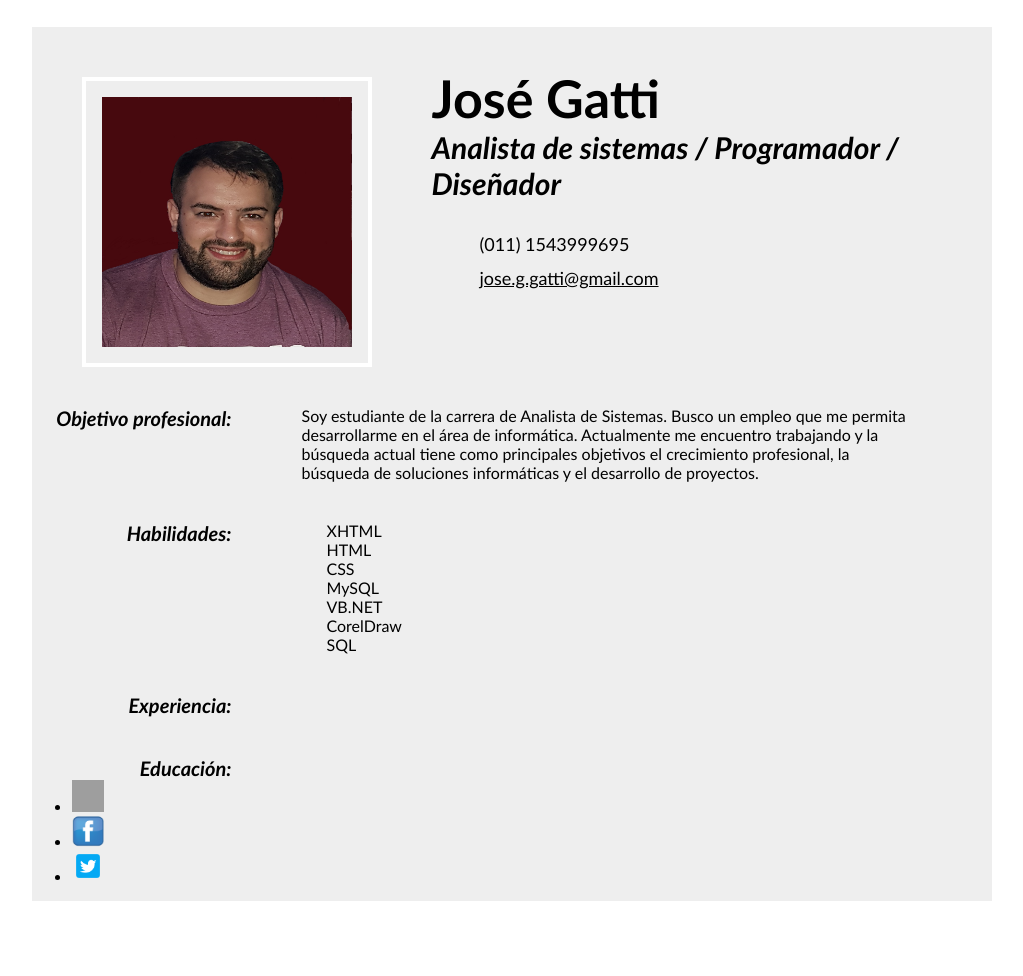
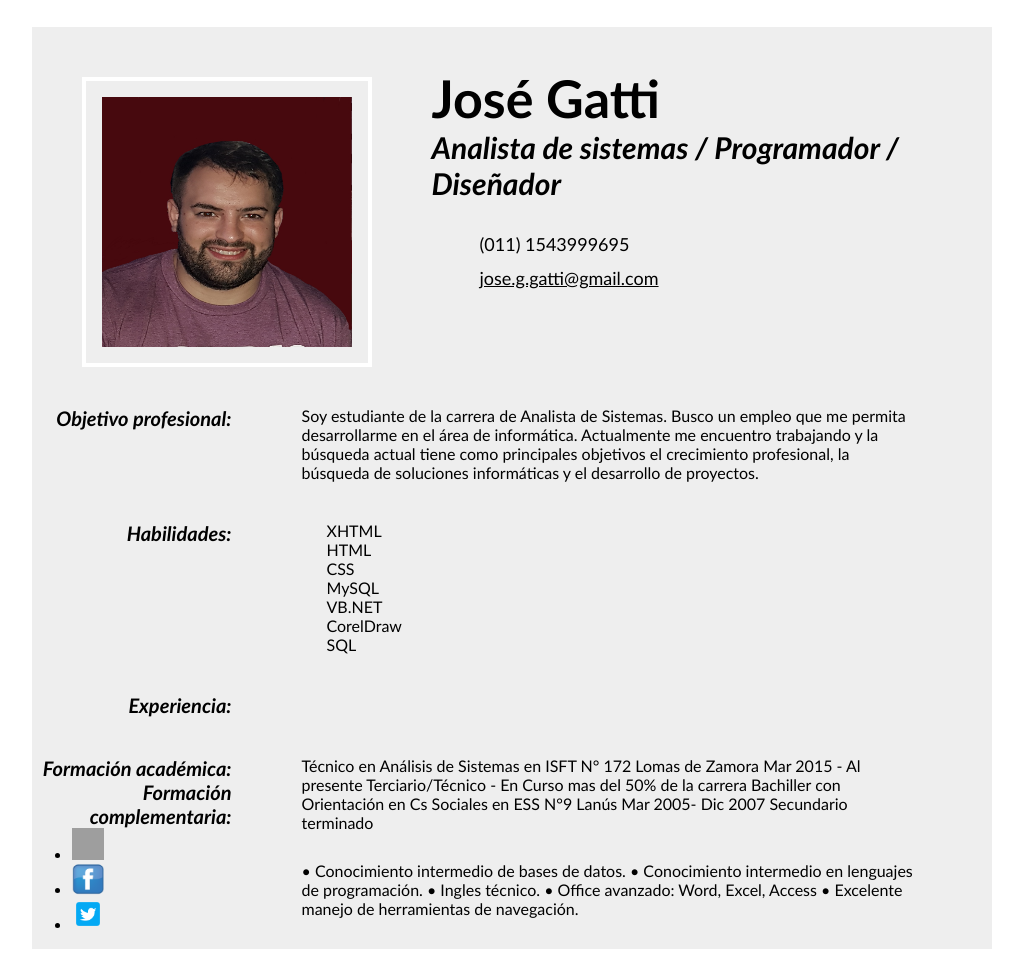
Before and after one commit to GGatti/Cortazar-1er-Proyecto, a plain HTML site: page index.html in a window 1280 px wide. Shown: the whole page, without its empty margins (128-1151 px from the left). Before the commit the page ends 928 px from the top, so only its background shows below. Drawn offline with Linux system fonts and the light colour scheme; grey boxes are pictures that could not be loaded.

Commit message:
Update index.html

```diff
--- a/index.html
+++ b/index.html
@@ -137,8 +137,15 @@
 
 <!-- Begin Education Section -->
 <dl>
-<dt>Educación:</dt>
+<dt>Formación académica:</dt>
 <dd>
+ Técnico en Análisis de Sistemas en ISFT N° 172 Lomas de Zamora
+Mar 2015  -  Al presente
+ Terciario/Técnico - En Curso mas del 50% de la carrera
+
+Bachiller con Orientación en Cs Sociales en ESS N°9 Lanús
+Mar 2005- Dic 2007
+ Secundario terminado
 
 <section id="education">
 
@@ -154,7 +161,16 @@
 </dd>
 </dl>
 <!-- End Education Section -->
-
+               <dl>
+ <dt>Formación complementaria:</dt>
+  <dd>
+           •	Conocimiento intermedio de bases de datos.
+•	Conocimiento intermedio en lenguajes de programación.
+•	Ingles técnico.
+•	Office avanzado: Word, Excel, Access
+•	Excelente manejo de herramientas de navegación.
+</dd>
+               </dl>
 <!-- Begin Schema Person -->
 
 <ul class="icons_1">
```
